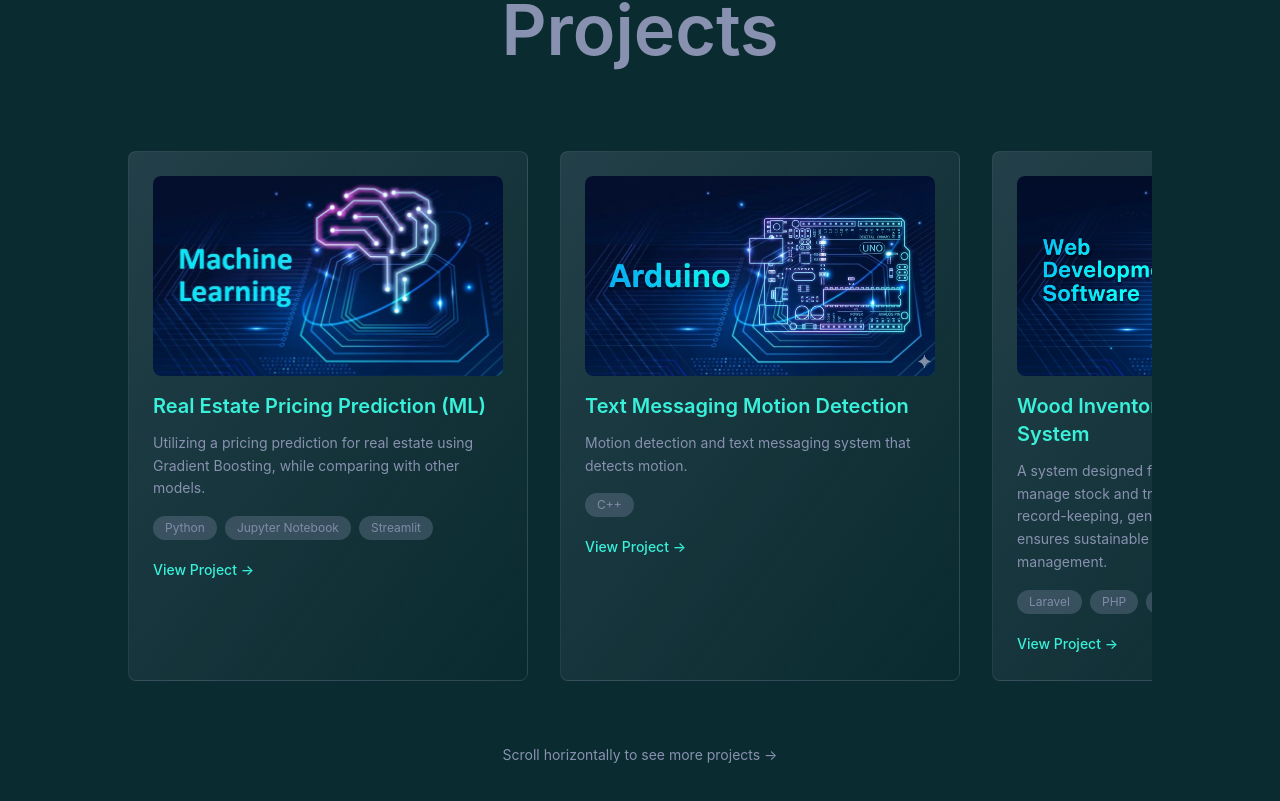
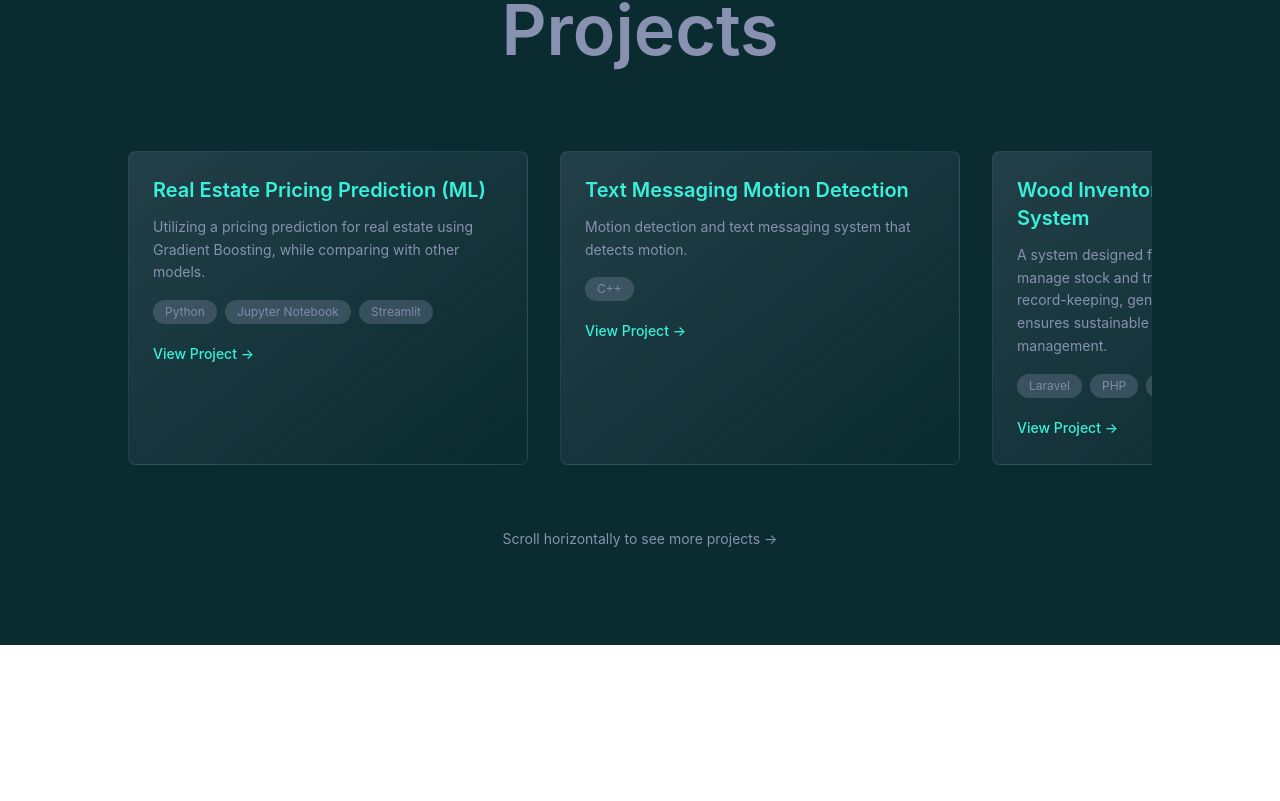
Before and after one commit to JayLao27/m-portfolio, a React (Vite) app: page / in a window 1280 px wide. Shown: the part 1755-2556 px from the top of the page. After the commit the page ends 2400 px from the top, so only its background shows below. Built offline with nearby package versions, Linux system fonts and the light colour scheme.

Commit message:
refactor: remove unused imageUrl property from Project interface and related code

```diff
--- a/src/components/section/projects.tsx
+++ b/src/components/section/projects.tsx
@@ -6,7 +6,6 @@ interface Project {
   description: string
   technologies: string[]
   link?: string
-  imageUrl?: string
 }
 
 const projectsData: Project[] = [
@@ -14,7 +13,6 @@ const projectsData: Project[] = [
     id: 1,
     title: 'Real Estate Pricing Prediction (ML)',
     description: 'Utilizing a pricing prediction for real estate using Gradient Boosting, while comparing with other models.',
-    imageUrl: 'src/assets/images/machine-learning.png',
     technologies: ['Python', 'Jupyter Notebook', 'Streamlit'],
     link: 'https://github.com/JayLao27/realestate-pricing-prediction'
   },
@@ -22,7 +20,6 @@ const projectsData: Project[] = [
     id: 2,
     title: 'Text Messaging Motion Detection',
     description: 'Motion detection and text messaging system that detects motion.',
-    imageUrl: 'src/assets/images/arduino.png',
     technologies: ['C++'],
     link: 'https://github.com/JayLao27/PirMotion-GSMSim800L'
   },
@@ -30,7 +27,6 @@ const projectsData: Project[] = [
     id: 3,
     title: 'Wood Inventory Management System',
     description: 'A system designed for RM companies to efficiently manage stock and transactions. It provides accurate record-keeping, generates detailed reports, and ensures sustainable and organized inventory management.',
-    imageUrl: 'src/assets/images/WebDevelopment.png',
     technologies: ['Laravel', 'PHP', 'MySQL'],
     link: 'https://github.com/JayLao27/wood-inventory-management'
   },
@@ -38,7 +34,6 @@ const projectsData: Project[] = [
     id: 4,
     title: 'Audio Library',
     description: 'A platform where users can browse, purchase, and stream music from artists. It allows users to create and manage playlists, add tracks to their collection, and explore a personal music library.',
-    imageUrl: 'src/assets/images/audio-library.png',
     technologies: ['Java', 'JavaFX', 'CSS', 'MySQL'],
     link: '#'
   }
@@ -70,17 +65,6 @@ export const Projects: React.FC<{ isDarkMode: boolean }> = ({ isDarkMode }) => {
                   : 'bg-gradient-to-br from-[rgba(10,43,47,0.1)] to-transparent border border-[rgba(10,43,47,0.1)] hover:border-[rgba(10,43,47,0.3)]'
               }`}
             >
-              {/* Project Image Placeholder */}
-              {project.imageUrl && (
-                <div className="w-full h-[200px] rounded-lg mb-4 bg-gradient-to-br from-[rgba(136,146,176,0.3)] to-transparent overflow-hidden">
-                  <img
-                    src={project.imageUrl}
-                    alt={project.title}
-                    className="w-full h-full object-cover"
-                  />
-                </div>
-              )}
-
               {/* Project Content */}
               <h3
                 className={`text-xl font-semibold mb-3 ${isDarkMode ? 'text-highlight' : 'text-[#E1E8FF]'}`}
```
